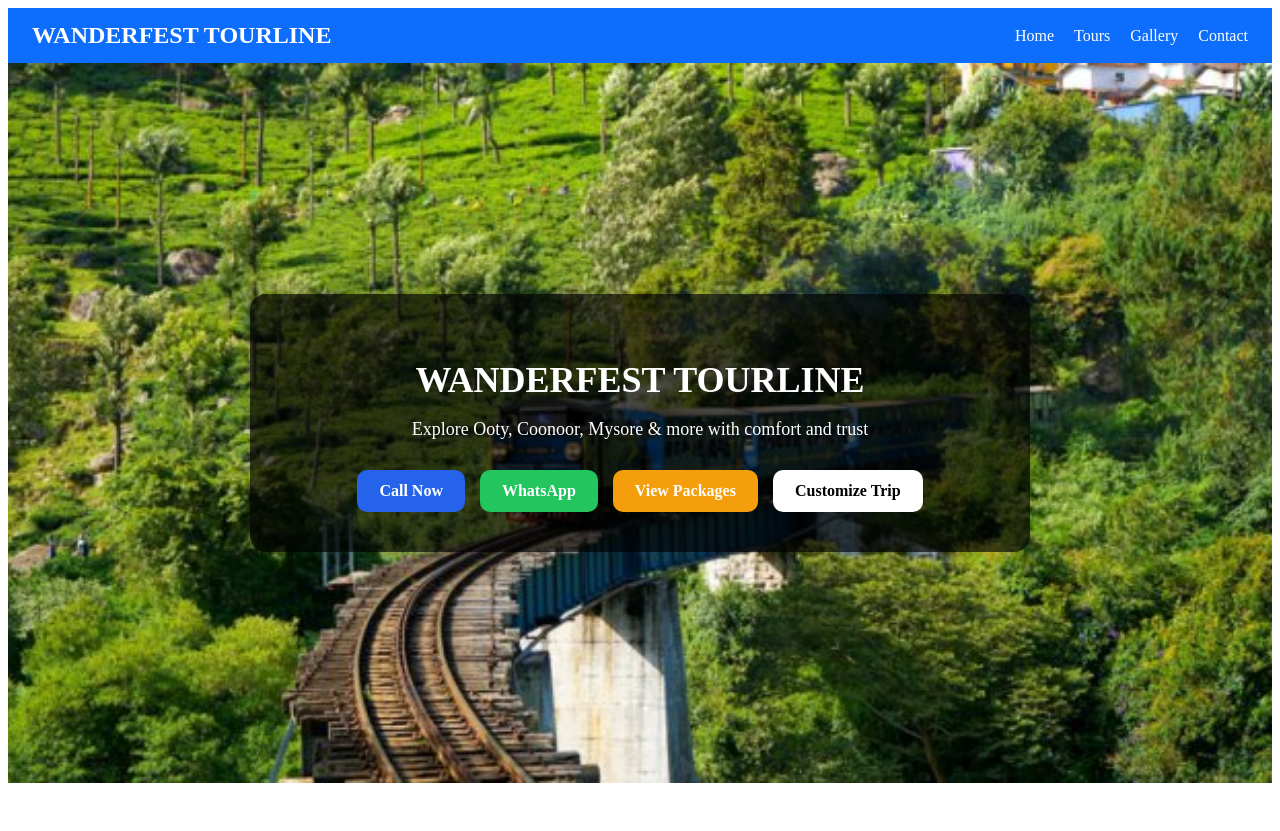
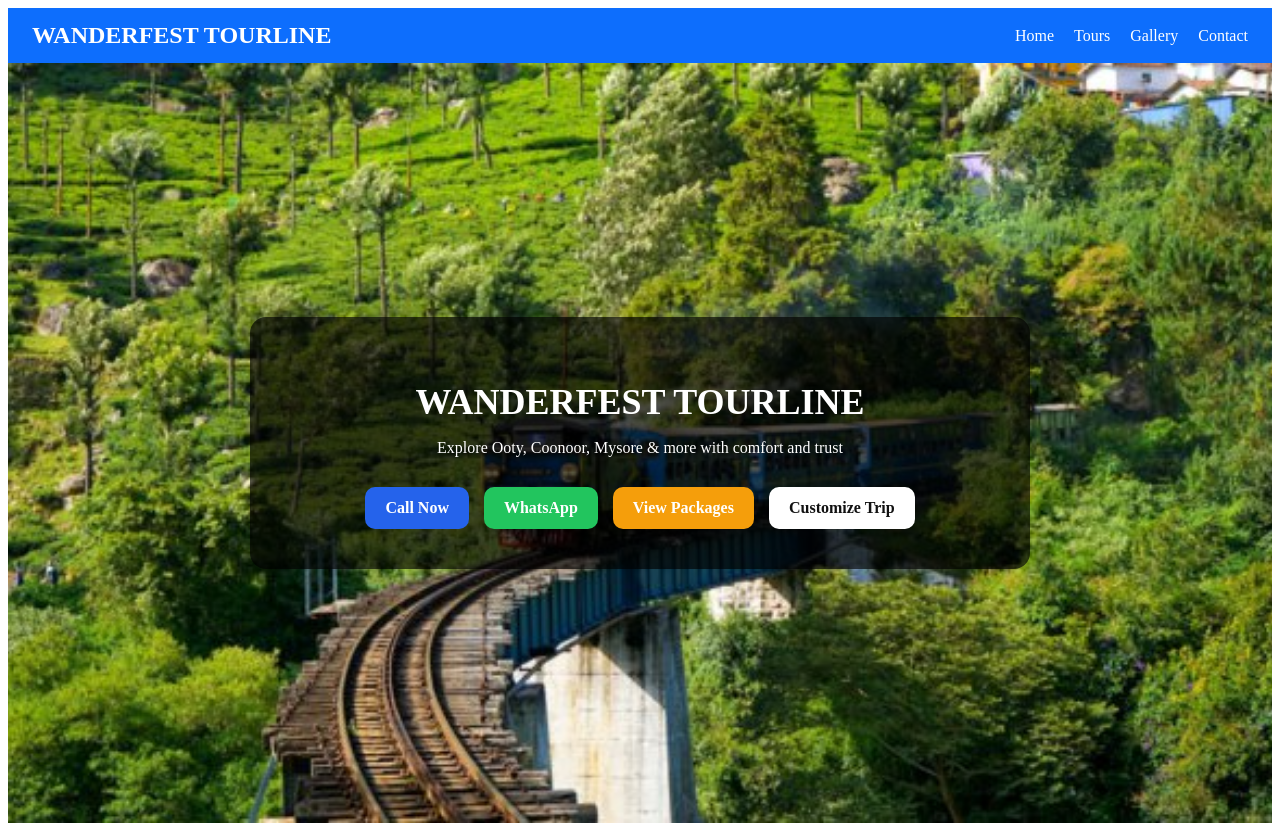
Before and after one commit to ShyamN11/wanderfest-baseline, a React (Vite) app: page / in a window 1280 px wide. Before the commit the page ends 800 px from the top, so only its background shows below. Built offline with nearby package versions, Linux system fonts and the light colour scheme.

Commit message:
Fix hero section and customize trip button

```diff
--- a/src/pages/CustomizeTrip.jsx
+++ b/src/pages/CustomizeTrip.jsx
@@ -1,112 +1,37 @@
 function CustomizeTrip() {
-  const handleSubmit = (e) => {
-    e.preventDefault();
+  return (
+    <div style={{ padding: "60px", maxWidth: "900px", margin: "auto" }}>
+      <h1 style={{ marginBottom: "20px" }}>Customize Your Trip</h1>
 
-    const pickup = e.target.pickup.value;
-    const drop = e.target.drop.value;
-    const state = e.target.state.value;
-    const days = e.target.days.value;
-    const type = e.target.type.value;
-    const message = e.target.message.value;
-
-    const whatsappText = `
-Customize Trip Enquiry:
-Pickup: ${pickup}
-Drop: ${drop}
-State: ${state}
-Trip Type: ${type}
-Days: ${days}
-Message: ${message}
-    `;
-
-    const url = `https://wa.me/917904579099?text=${encodeURIComponent(
-      whatsappText
-    )}`;
-
-    window.open(url, "_blank");
-  };
-
-  return (
-    <div style={{ maxWidth: "700px", margin: "auto", padding: "40px" }}>
-      <h1 style={{ marginBottom: "10px" }}>Customize Your Trip</h1>
-      <p style={{ marginBottom: "30px" }}>
-        Plan your trip your way. Fill the details and get instant assistance.
+      <p style={{ marginBottom: "30px", color: "#555" }}>
+        Tell us your pickup location, destination, days and preferences.
+        We will plan the best trip for you.
       </p>
 
-      <form onSubmit={handleSubmit}>
-        <input
-          type="text"
-          name="pickup"
-          placeholder="Pickup Location"
-          required
-          style={inputStyle}
-        />
+      <form style={{ display: "grid", gap: "15px" }}>
+        <input placeholder="Your Name" required />
+        <input placeholder="Phone Number" required />
+        <input placeholder="Pickup Location" required />
+        <input placeholder="Drop Location / Destination" required />
+        <input placeholder="Number of Days" />
+        <textarea placeholder="Your travel requirements" rows="4" />
 
-        <input
-          type="text"
-          name="drop"
-          placeholder="Drop Location"
-          required
-          style={inputStyle}
-        />
-
-        <select name="state" required style={inputStyle}>
-          <option value="">Select State</option>
-          <option value="Tamil Nadu">Tamil Nadu</option>
-          <option value="Kerala">Kerala</option>
-          <option value="Karnataka">Karnataka</option>
-          <option value="Other">Other</option>
-        </select>
-
-        <select name="type" required style={inputStyle}>
-          <option value="">Trip Type</option>
-          <option value="Outstation">Outstation</option>
-          <option value="Local">Local</option>
-          <option value="Multi-State">Multi-State</option>
-        </select>
-
-        <input
-          type="number"
-          name="days"
-          placeholder="Number of Days"
-          required
-          style={inputStyle}
-        />
-
-        <textarea
-          name="message"
-          placeholder="Additional requirements (optional)"
-          rows="4"
-          style={inputStyle}
-        />
-
-        <button type="submit" style={buttonStyle}>
-          Send via WhatsApp
+        <button
+          style={{
+            background: "#16a34a",
+            color: "white",
+            padding: "12px",
+            borderRadius: "8px",
+            border: "none",
+            fontWeight: "600",
+            cursor: "pointer",
+          }}
+        >
+          Submit Request
         </button>
       </form>
     </div>
   );
 }
 
-const inputStyle = {
-  width: "100%",
-  padding: "12px",
-  marginBottom: "15px",
-  borderRadius: "8px",
-  border: "1px solid #ccc",
-  fontSize: "16px",
-};
-
-const buttonStyle = {
-  width: "100%",
-  padding: "14px",
-  backgroundColor: "#22c55e",
-  color: "white",
-  border: "none",
-  borderRadius: "10px",
-  fontSize: "16px",
-  fontWeight: "600",
-  cursor: "pointer",
-};
-
 export default CustomizeTrip;
--- a/src/pages/Home.jsx
+++ b/src/pages/Home.jsx
@@ -1,9 +1,10 @@
 import { Link } from "react-router-dom";
 import heroImg from "../assets/hero/hero.jpg";
 
-
 function Home() {
   return (
+    <div>
+      {/* HERO SECTION */}
       <div
         style={{
           minHeight: "90vh",
@@ -13,27 +14,30 @@ function Home() {
           display: "flex",
           alignItems: "center",
           justifyContent: "center",
+          padding: "20px",
         }}
       >
+        {/* OVERLAY CARD */}
         <div
           style={{
             background: "rgba(0,0,0,0.65)",
             padding: "40px",
             borderRadius: "16px",
             textAlign: "center",
-          color: "#fff",
             maxWidth: "700px",
-          width: "90%",
+            width: "100%",
+            color: "white",
           }}
         >
-        <h1 style={{ fontSize: "36px", marginBottom: "10px" }}>
+          <h1 style={{ fontSize: "36px", marginBottom: "15px" }}>
             WANDERFEST TOURLINE
           </h1>
 
-        <p style={{ fontSize: "18px", marginBottom: "30px" }}>
+          <p style={{ marginBottom: "30px", fontSize: "16px" }}>
             Explore Ooty, Coonoor, Mysore & more with comfort and trust
           </p>
 
+          {/* BUTTONS */}
           <div
             style={{
               display: "flex",
@@ -42,65 +46,72 @@ function Home() {
               justifyContent: "center",
             }}
           >
+            {/* CALL */}
             <a
-            href="tel:8807509155"
-            style={btnBlue}
+              href="tel:7904579099"
+              style={{
+                background: "#2563eb",
+                color: "white",
+                padding: "12px 20px",
+                borderRadius: "10px",
+                textDecoration: "none",
+                fontWeight: "600",
+              }}
             >
               Call Now
             </a>
 
+            {/* WHATSAPP */}
             <a
               href="https://wa.me/917904579099"
               target="_blank"
               rel="noreferrer"
-            style={btnGreen}
+              style={{
+                background: "#22c55e",
+                color: "white",
+                padding: "12px 20px",
+                borderRadius: "10px",
+                textDecoration: "none",
+                fontWeight: "600",
+              }}
             >
               WhatsApp
             </a>
 
-          <Link to="/tours" style={btnOrange}>
+            {/* VIEW PACKAGES */}
+            <Link
+              to="/tours"
+              style={{
+                background: "#f59e0b",
+                color: "white",
+                padding: "12px 20px",
+                borderRadius: "10px",
+                textDecoration: "none",
+                fontWeight: "600",
+              }}
+            >
               View Packages
             </Link>
 
-          <Link to="/contact" style={btnWhite}>
+            {/* CUSTOMIZE TRIP */}
+            <Link
+              to="/customize"
+              style={{
+                background: "white",
+                color: "#111",
+                padding: "12px 20px",
+                borderRadius: "10px",
+                textDecoration: "none",
+                fontWeight: "600",
+              }}
+            >
               Customize Trip
             </Link>
+          </div>
         </div>
       </div>
     </div>
   );
 }
 
-const btnBase = {
-  padding: "12px 22px",
-  borderRadius: "10px",
-  fontWeight: "600",
-  textDecoration: "none",
-  fontSize: "16px",
-};
-
-const btnBlue = {
-  ...btnBase,
-  background: "#2563eb",
-  color: "#fff",
-};
-
-const btnGreen = {
-  ...btnBase,
-  background: "#22c55e",
-  color: "#fff",
-};
-
-const btnOrange = {
-  ...btnBase,
-  background: "#f59e0b",
-  color: "#fff",
-};
-
-const btnWhite = {
-  ...btnBase,
-  background: "#fff",
-  color: "#000",
-};
-
 export default Home;
```
Lines whose indentation alone changed are shown as unchanged.
